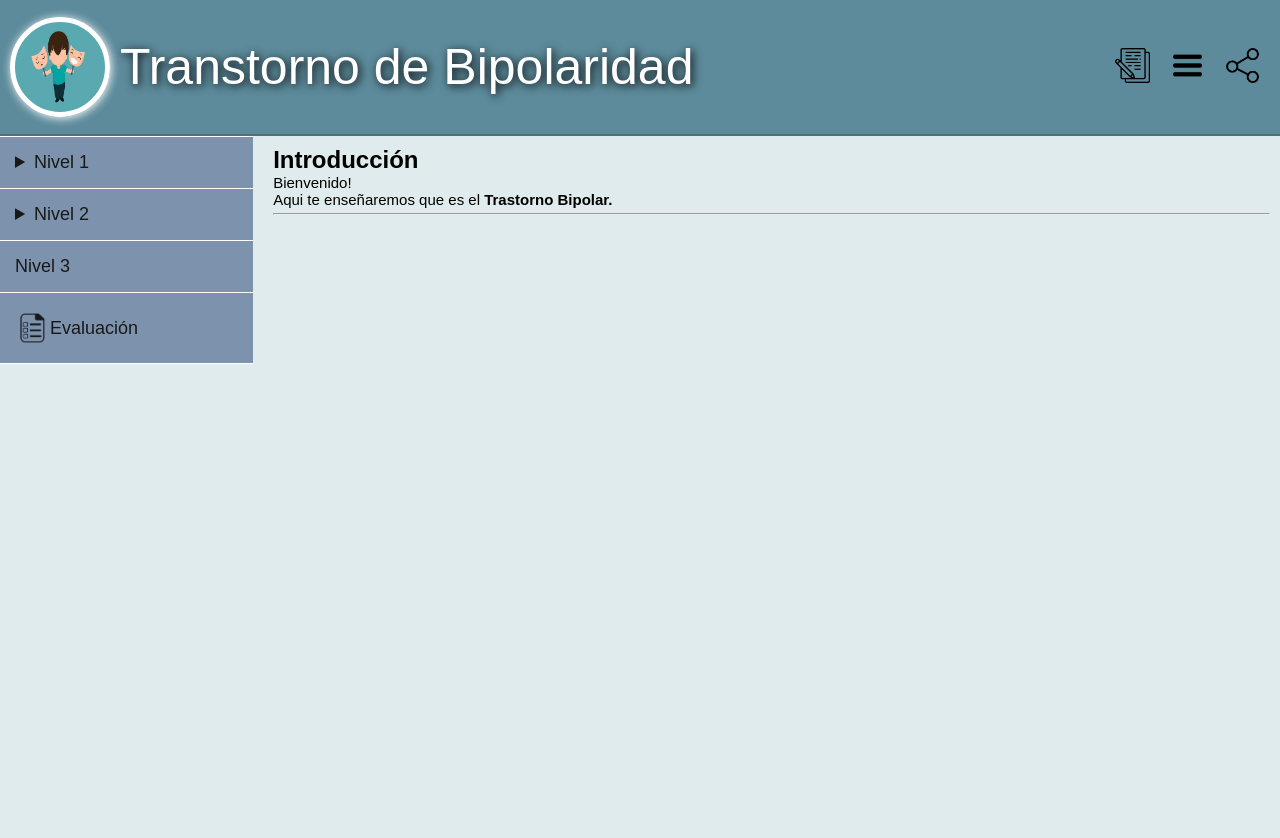
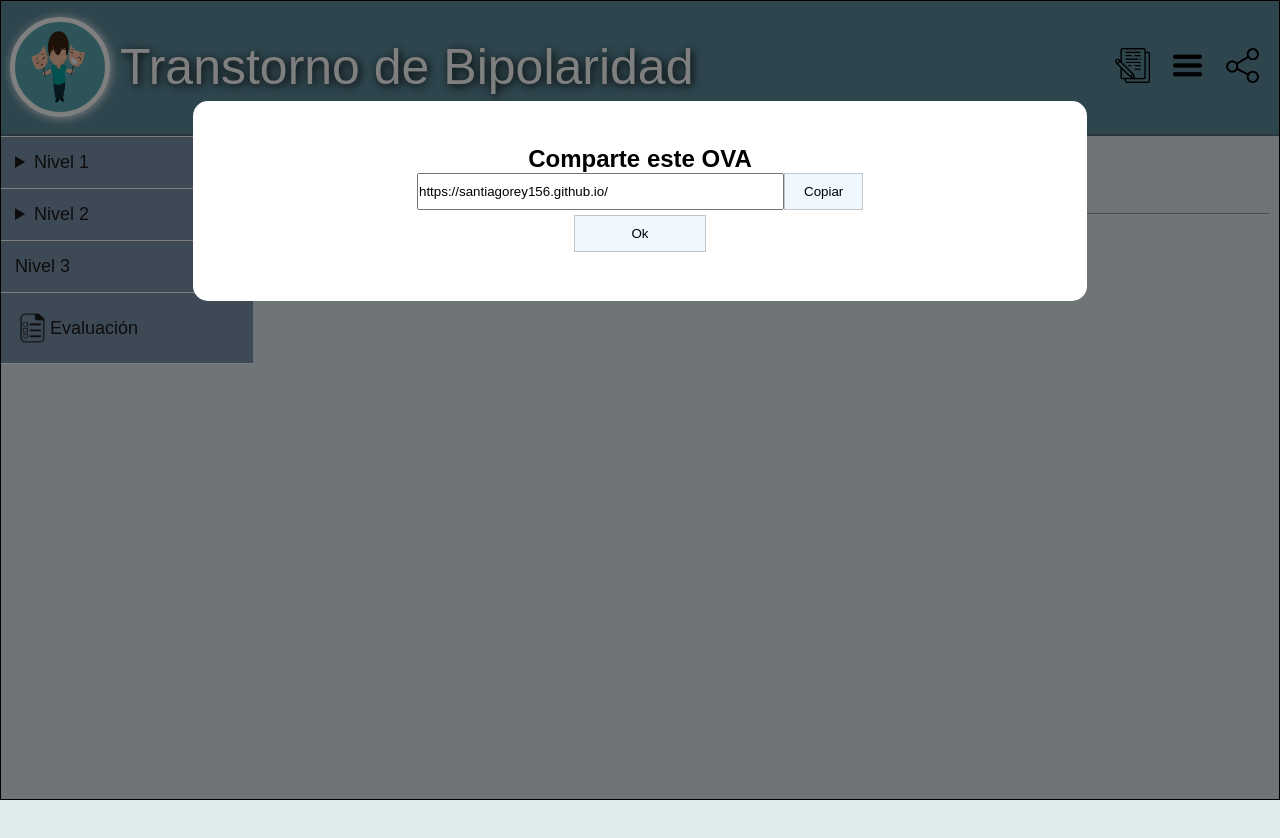
Before and after one commit to SantiagoRey156/SantiagoRey156.github.io, a plain HTML site: page index.html in a window 1280 px wide. Both pictures are taken after a click on the button 1242 px from the left and 67 px from the top of the page. Shown: the top 838 px of the page. Drawn offline with Linux system fonts and the light colour scheme.

Commit message:
Add files via upload

```diff
--- a/app.js
+++ b/app.js
@@ -246,3 +246,18 @@ function ShowHideMenu () {
         lista.className = "list-Hide";
     }
 }
+function myFunction() {
+    var element = document.getElementById("boton");
+    element.classList.toggle("boton-active");
+ }
+ function Mostrar () {
+    var modal = document.getElementById("modal");
+    modal.style.display = "block";
+ }
+ function Ocultar () {
+    var modal = document.getElementById("modal");
+    modal.style.display = "none";
+ }
+ function copyURL() {
+    navigator.clipboard.writeText("https://santiagorey156.github.io/")
+}
--- a/index.html
+++ b/index.html
@@ -26,7 +26,7 @@
                 <img src="multi\menu.png" width="35px">
                 <span class="tooltiptext">Abrir/cerrar menu</span>
             </button>
-            <button class="tooltip">
+            <button class="tooltip" onclick="Mostrar()">
                 <img src="multi\share.png" width="35px">
                 <span class="tooltiptext">Compartir</span>
             </button>
@@ -189,6 +189,16 @@
             </div>
         </section>
     </main>
+    <div class="modal" id="modal" onclick="">
+        <div class="modal-content">
+            <h2>Comparte este OVA</h2>
+            <div class="copy">
+                <input type="text" id="URL" value="https://santiagorey156.github.io/" id="Input"></input>
+                <button onclick="copyURL()">Copiar</button>
+            </div>
+            <button onclick="Ocultar()" class="close">Ok</button>
+        </div>
+    </div>
 
 </body>
 </html>
--- a/style.css
+++ b/style.css
@@ -363,3 +363,51 @@ p {
         background-color: rgba(93, 120, 155, 0.884);
     }
   }
+
+
+.share {
+    cursor: pointer;
+}
+.modal {
+    display: none;
+    margin: auto;
+    width: 100%;
+    height: 100vh;
+    position: absolute;
+    top: 0;
+    left: 0;
+    border: 1px solid black;
+    position: fixed;
+    background-color: rgba(0, 0, 0, 0.5);
+}
+.modal-content {
+    display: flex;
+    justify-content: center;
+    align-items: center;
+    flex-direction: column;
+    margin: 100px auto;
+    width: 70%;
+    background-color: white;
+    padding: 10px;
+    border-radius: 15px;
+    height: 25vh;
+    z-index: 1;
+}
+.close, .copy button {
+    width: 15%;
+    padding: 10px;
+    background-color: aliceblue;
+    border: 1px solid rgba(153, 153, 153, 0.521);
+    cursor: pointer;
+}
+.modal-content .copy {
+    width: 60%;
+    display: flex;
+    justify-content: center;
+}
+.modal-content input {
+    width: 70%;
+}
+.close {
+    margin: 5px;
+}
```
Also changed, not shown: multi/facebook.png (added), multi/whatsapp.png (added).
